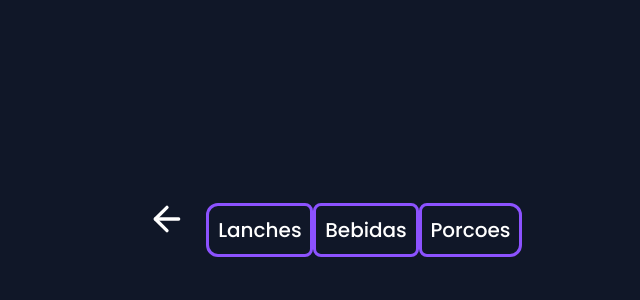
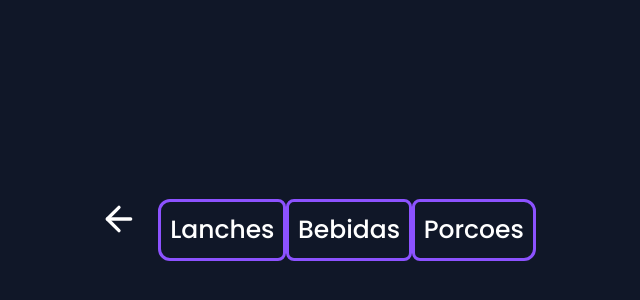
Before and after one commit to eualbino/Restaurante, a React (Vite) app: page /lanchesMenu in a window 1280 px wide. Shown: the part 194-494 px from the top of the page, without its empty margins (0-640 px from the left). Built offline with nearby package versions, Linux system fonts and the light colour scheme; the HTML template or start-up script is replaced by a standard one.

Commit message:
Header Name

```diff
--- a/src/components/Header/styles.ts
+++ b/src/components/Header/styles.ts
@@ -9,11 +9,10 @@ export const HeaderContainer = styled.header`
   a {
     text-decoration: none;
     color: ${(props) => props.theme.white};
-    margin-left: 8rem;
   }
   button {
     color: ${(props) => props.theme.white};
-    margin-left: 8rem;
+    margin-left: 5rem;
     border: none;
     background-color: transparent;
     cursor: pointer;
@@ -34,7 +33,7 @@ export const HeaderMenuContain = styled.div`
     border: 3px solid ${(props) => props.theme["purple-500"]};
     cursor: pointer;
     padding: 0.55rem;
-    font-size: 20px;
+    font-size: 25px;
     &:hover {
       color: ${(props) => props.theme["green-300"]};
     }
```
